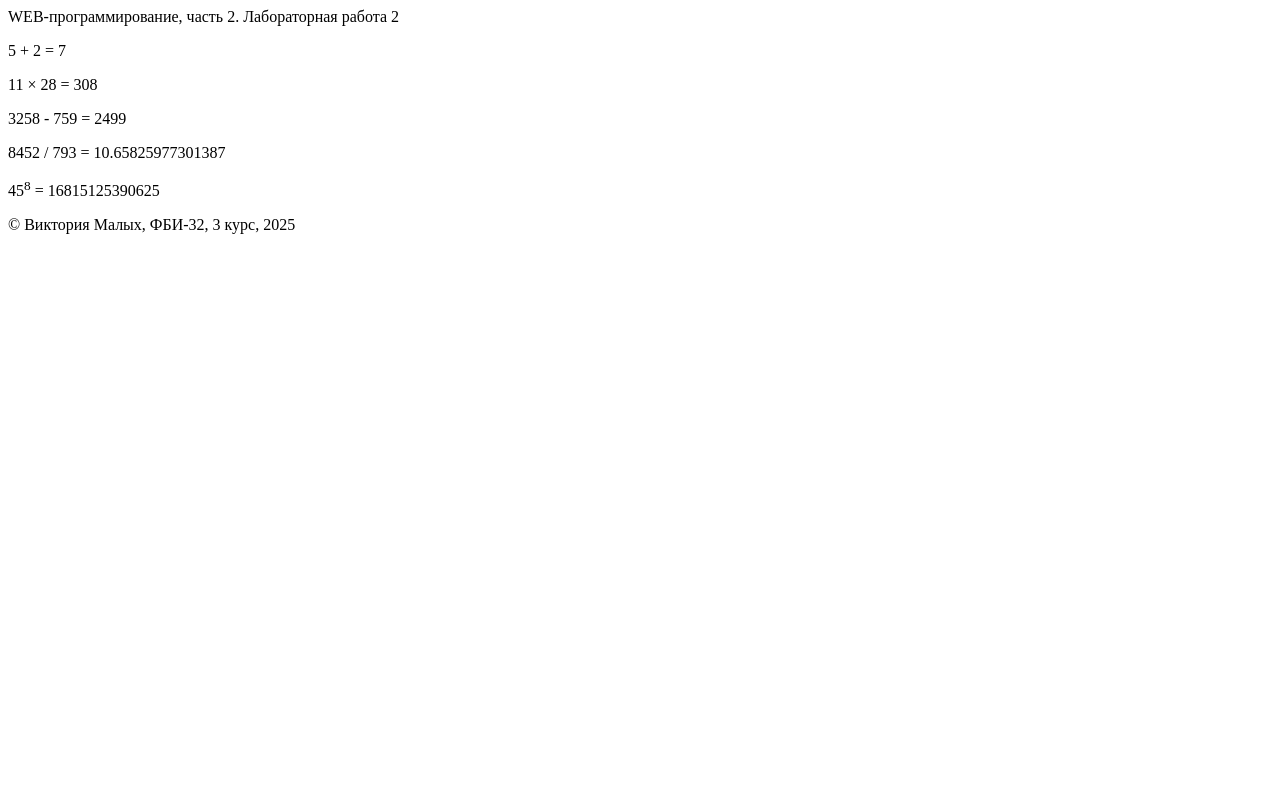
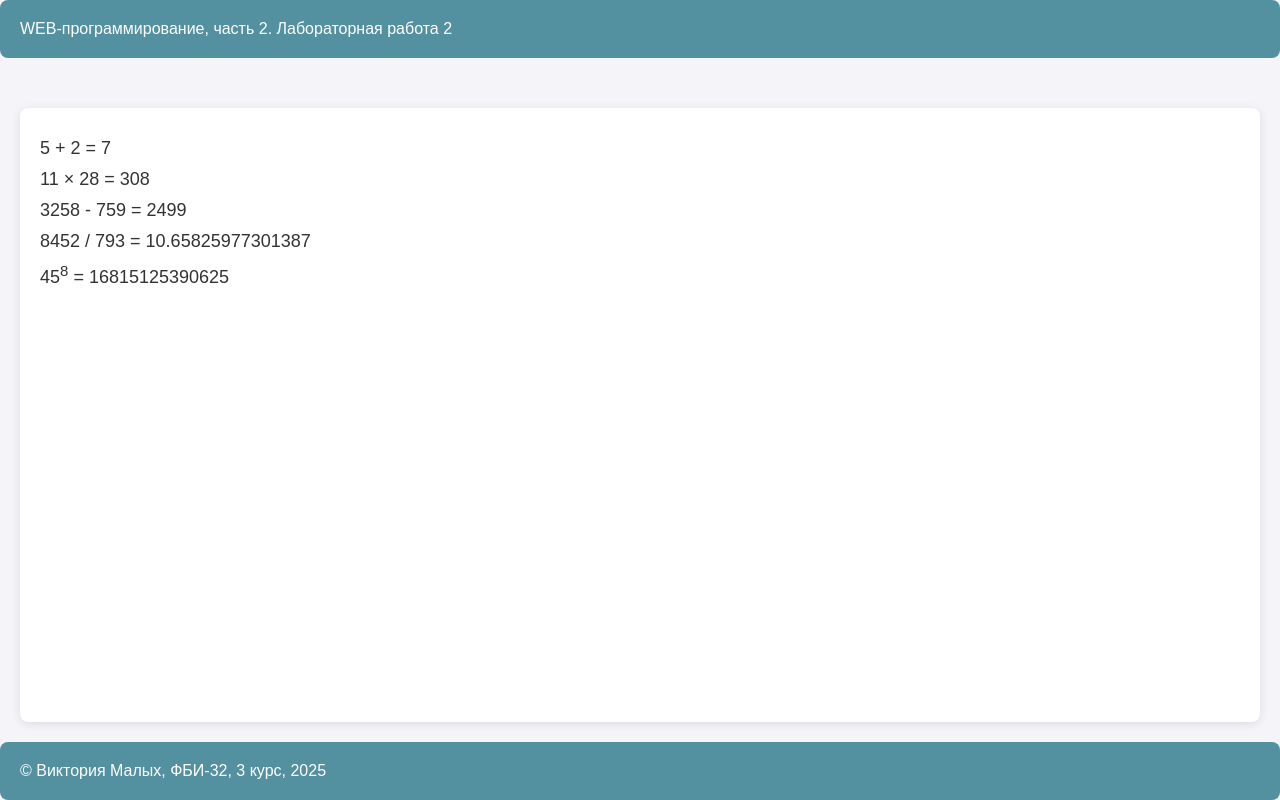
Before and after one commit to vikamalykh/web-back-labs, a Flask app: page /lab2/example in a window 1280 px wide. Run offline with Flask 3, Linux system fonts and the light colour scheme.

Commit message:
Подключение стилей

```diff
--- /dev/null
+++ b/static/main.css
@@ -0,0 +1,42 @@
+body {
+    margin: 0;
+    font-family: Arial, sans-serif;
+    background-color: #f4f4f9;
+    color: #333;
+    display: flex;
+    flex-direction: column;
+    min-height: 100vh;
+}
+
+header {
+    margin-bottom: 30px;
+    padding: 20px;
+    background: #5391a0;
+    color: #fff;
+    text-align:justify;
+    border-radius: 8px;
+}
+
+main {
+    flex: 1;
+    margin: 20px;
+    padding: 20px;
+    background: #fff;
+    border-radius: 8px;
+    box-shadow: 0 2px 10px rgba(0, 0, 0, 0.1);
+}
+
+footer {
+    margin-top: auto;
+    padding: 20px;
+    background: #5391a0;;
+    color: #fff;
+    text-align: justify;
+    position: relative;
+    border-radius: 8px;
+}
+
+p {
+    font-size: 18px;
+    margin: 10px 0;
+}
--- a/templates/example.html
+++ b/templates/example.html
@@ -4,6 +4,7 @@
     <meta charset="UTF-8">
     <meta name="viewport" content="width=device-width, initial-scale=1.0">
     <title>Виктория Малых. Лабораторная работа {{ number }}</title>
+    <link rel="stylesheet" href="{{ url_for('static', filename='main.css')}}">
 </head>
 <body>
     <header>
```
